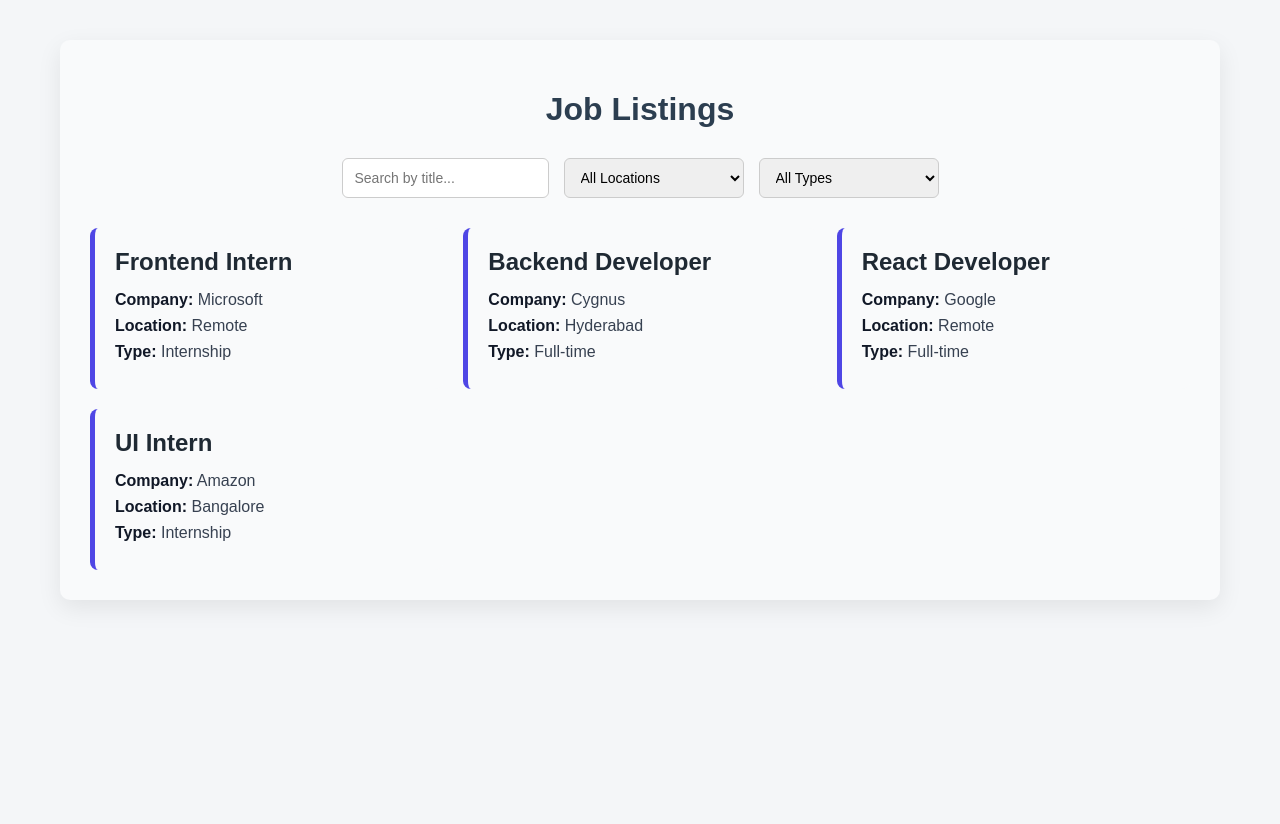
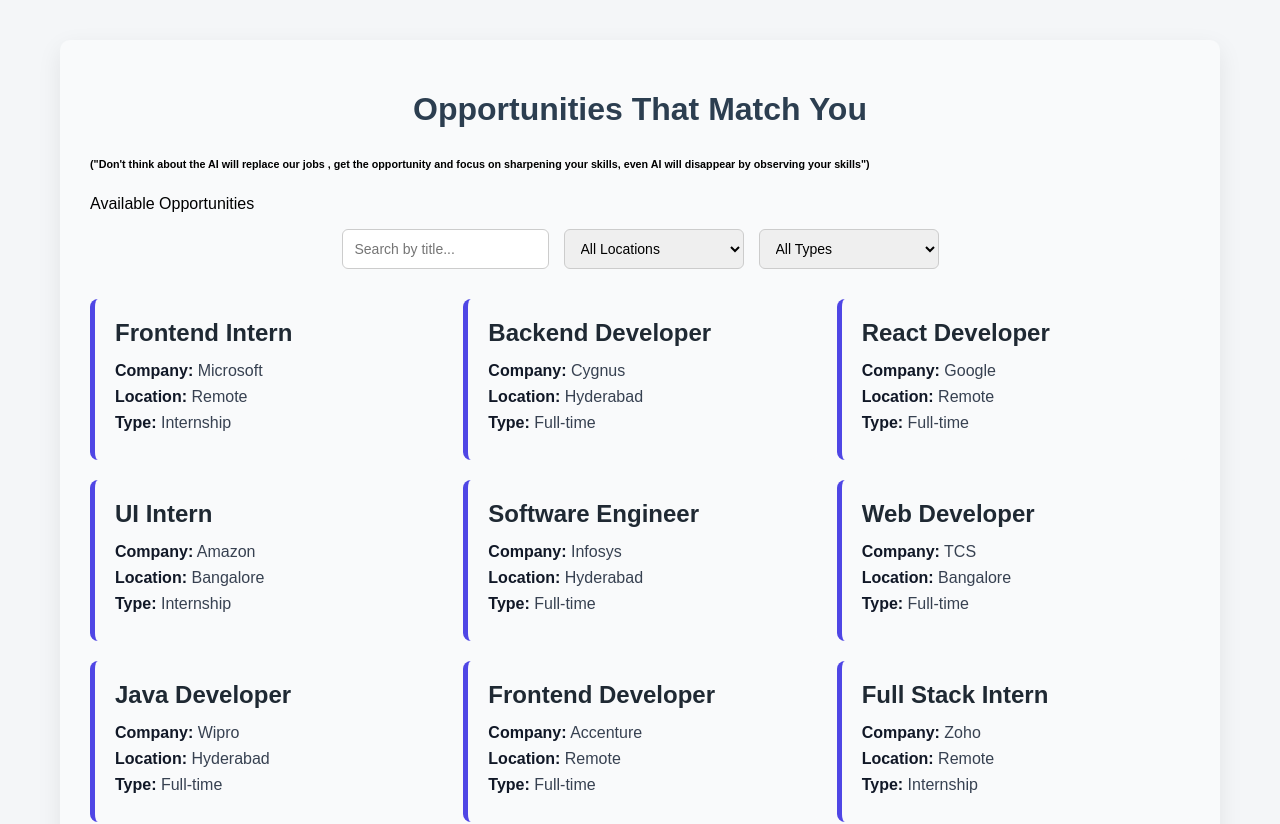
Before and after one commit to vinaymanchisaraf/Frontend-Developer-UI, a React (Create React App) app: page / in a window 1280 px wide. Shown: the top 824 px of the page. Before the commit the page ends 800 px from the top, so only its background shows below. Built offline with nearby package versions, Linux system fonts and the light colour scheme.

Commit message:
Update App.js

```diff
--- a/src/App.js
+++ b/src/App.js
@@ -4,36 +4,33 @@
 
 function App() {
 
-  const jobsData = [
-    {
-      id: 1,
-      title: "Frontend Intern",
-      company: "Microsoft",
-      location: "Remote",
-      type: "Internship"
-    },
-    {
-      id: 2,
-      title: "Backend Developer",
-      company: "Cygnus",
-      location: "Hyderabad",
-      type: "Full-time"
-    },
-    {
-      id: 3,
-      title: "React Developer",
-      company: "Google",
-      location: "Remote",
-      type: "Full-time"
-    },
-    {
-      id: 4,
-      title: "UI Intern",
-      company: "Amazon",
-      location: "Bangalore",
-      type: "Internship"
-    }
-  ];
+const jobsData = [
+  { id: 1, title: "Frontend Intern", company: "Microsoft", location: "Remote", type: "Internship" },
+  { id: 2, title: "Backend Developer", company: "Cygnus", location: "Hyderabad", type: "Full-time" },
+  { id: 3, title: "React Developer", company: "Google", location: "Remote", type: "Full-time" },
+  { id: 4, title: "UI Intern", company: "Amazon", location: "Bangalore", type: "Internship" },
+
+  { id: 5, title: "Software Engineer", company: "Infosys", location: "Hyderabad", type: "Full-time" },
+  { id: 6, title: "Web Developer", company: "TCS", location: "Bangalore", type: "Full-time" },
+  { id: 7, title: "Java Developer", company: "Wipro", location: "Hyderabad", type: "Full-time" },
+  { id: 8, title: "Frontend Developer", company: "Accenture", location: "Remote", type: "Full-time" },
+
+  { id: 9, title: "Full Stack Intern", company: "Zoho", location: "Remote", type: "Internship" },
+  { id: 10, title: "Python Developer", company: "Capgemini", location: "Bangalore", type: "Full-time" },
+  { id: 11, title: "Node.js Developer", company: "Tech Mahindra", location: "Hyderabad", type: "Full-time" },
+  { id: 12, title: "Software Testing Intern", company: "HCL", location: "Bangalore", type: "Internship" },
+
+  { id: 13, title: "UI/UX Designer", company: "Adobe", location: "Remote", type: "Full-time" },
+  { id: 14, title: "DevOps Engineer", company: "IBM", location: "Hyderabad", type: "Full-time" },
+  { id: 15, title: "Cloud Intern", company: "Oracle", location: "Remote", type: "Internship" },
+  { id: 16, title: "Data Analyst", company: "Deloitte", location: "Bangalore", type: "Full-time" },
+
+  { id: 17, title: "Machine Learning Intern", company: "Samsung", location: "Remote", type: "Internship" },
+  { id: 18, title: "Product Engineer", company: "Flipkart", location: "Bangalore", type: "Full-time" },
+  { id: 19, title: "Frontend Engineer", company: "Paytm", location: "Hyderabad", type: "Full-time" },
+  { id: 20, title: "Graduate Engineer Trainee", company: "L&T", location: "Hyderabad", type: "Full-time" }
+];
+
   const [search, setSearch] = useState("");
   const [locationFilter, setLocationFilter] = useState("");
   const [typeFilter, setTypeFilter] = useState("");
@@ -54,7 +51,10 @@
 
   return (
     <div className="container">
-      <h1>Job Listings</h1>
+      <h1>Opportunities That Match You</h1>
+      <h6 className = "subheading" >("Don't think about the AI will replace our jobs , get the opportunity and focus on sharpening your skills, even AI will disappear by observing your skills")</h6>
+      <p className="sub-heading">
+         Available Opportunities</p>
       <div className="filters">
         <input
           type="text"
```
